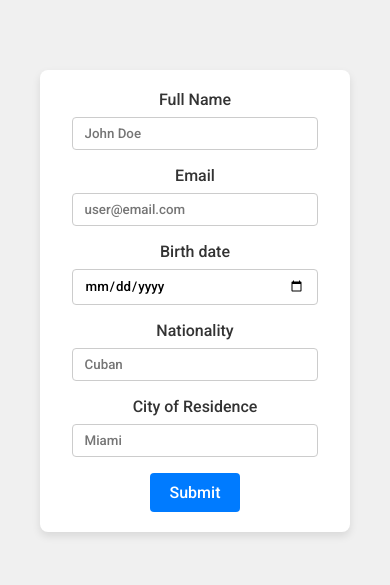
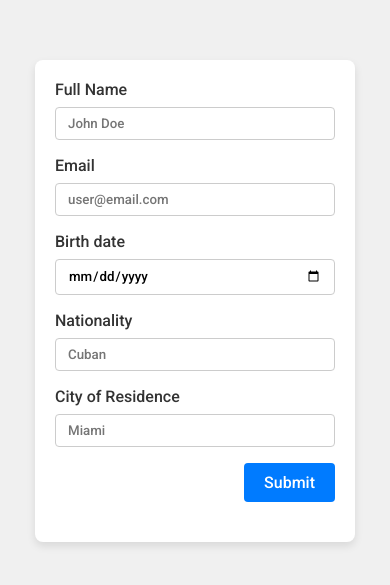
Before and after one commit to AkazaXeros/english-exam, a React (Vite) app: page /register in a window 390 px wide. Shown: the part 121-706 px from the top of the page. Built offline with nearby package versions, Linux system fonts and the light colour scheme.

Commit message:
Adjust responsivness and layout of form and homepage css

```diff
--- a/src/components/Forms/Register.jsx
+++ b/src/components/Forms/Register.jsx
@@ -91,7 +91,9 @@ const Register = ({ userHandler }) => {
         value={city}
         required
       />
-      <Button type="submit" label="Submit" className="register-button" />
+      <div className={styles.buttonContainer}>
+        <Button type="submit" label="Submit" className="register-button" />
+      </div>
     </form>
   );
 };
--- a/src/components/Forms/Register.module.css
+++ b/src/components/Forms/Register.module.css
@@ -1,11 +1,13 @@
 .form {
+    display: flex;
+    flex-direction: column;
+    margin: 0 auto;
     background-color: #fff;
     border-radius: 8px;
     box-shadow: 0 4px 8px rgba(0, 0, 0, 0.1);
     padding: 20px;
     max-width: 400px;
-    width: 100%;
-    text-align: center;
+    width: 320px;
   }
 
 .form label {
@@ -15,7 +17,7 @@
   }
 
 .form input {
-    width: calc(100% - 24px);
+    max-width: 350px;
     padding: 8px 12px;
     margin-bottom: 16px;
     border: 1px solid #ccc;
@@ -28,6 +30,18 @@
     outline: none;
   }
 
+.form button {
+  justify-items: flex-end;
+}
+
+.buttonContainer {
+  display: flex;
+  justify-content: flex-end;
+  gap: 20px;
+  max-width: 350px;
+  margin-bottom: 20px;
+}
+
 @media (min-width: 768px) {
     .form {
       width: 600px;
--- a/src/pages/HomePage.jsx
+++ b/src/pages/HomePage.jsx
@@ -23,6 +23,7 @@ const HomePage = () => {
           <strong>Let’s begin!</strong>
         </p>
       </div>
+      <div className={styles.buttonContainer}>
         <Button
           label="Next"
           type="button"
@@ -30,6 +31,7 @@ const HomePage = () => {
           className="next-button"
         />
       </div>
+    </div>
   );
 };
 
--- a/src/pages/HomePage.module.css
+++ b/src/pages/HomePage.module.css
@@ -2,7 +2,6 @@
 .container {
     display: flex;
     flex-direction: column;
-    align-items: center;
     justify-content: center;
     min-height: 100vh;
     background-color: #f0f0f0;
@@ -19,3 +18,24 @@
   .introText p {
     margin-bottom: 20px;
 }
+
+.buttonContainer {
+  display: flex;
+  justify-content: flex-end;
+  gap: 20px;
+  max-width: 600px;
+  margin-bottom: 20px;
+}
+
+
+@media (min-width: 768px) {
+  .buttonContainer {
+    max-width: 600px;
+  }
+}
+
+@media (min-width: 1024px) {
+  .buttonContainer {
+    max-width: 800px;
+  }
+}
--- a/src/pages/QuestionPage.module.css
+++ b/src/pages/QuestionPage.module.css
@@ -48,7 +48,6 @@
     display: flex;
     justify-content: flex-end;
     gap: 20px;
-    /* width: 100%; */
     width: 350px;
     margin-bottom: 20px;
   }
```
Lines whose indentation alone changed are shown as unchanged.
